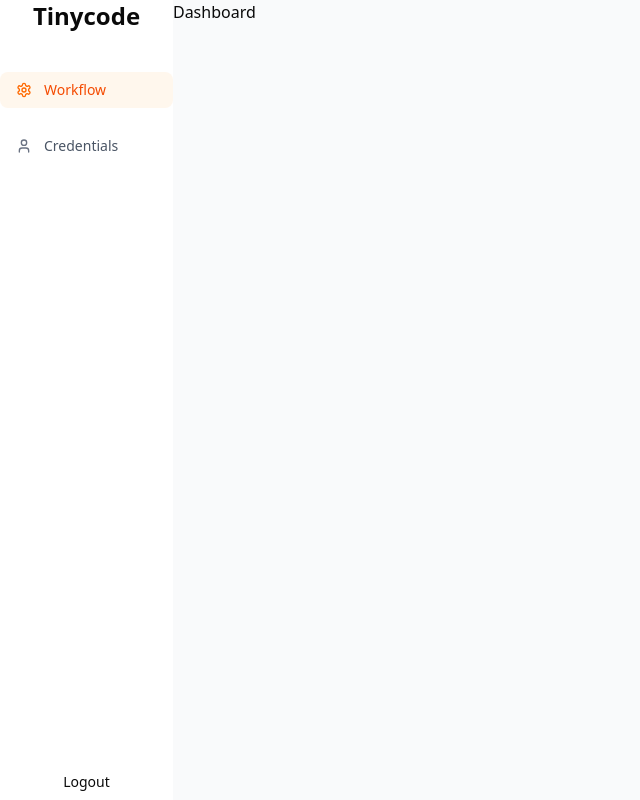
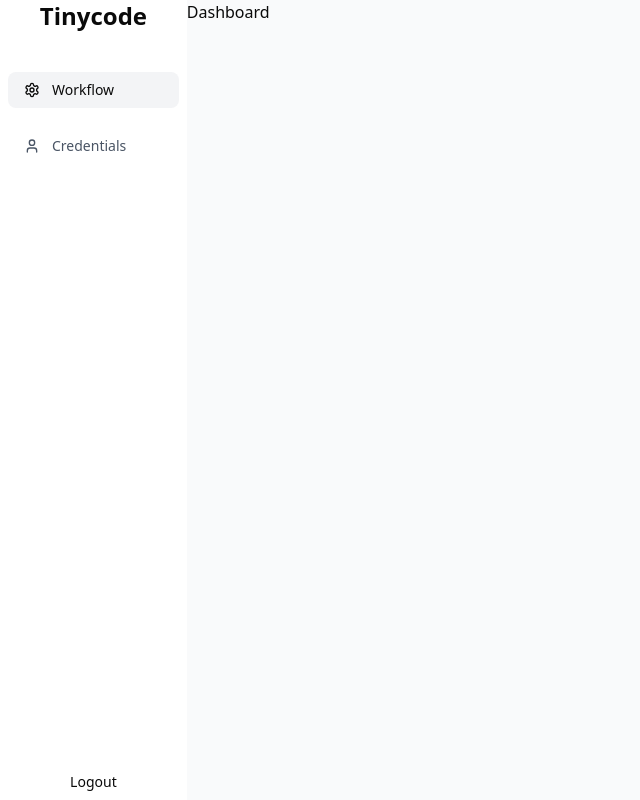
Before and after one commit to rajeshrc12/tinycode, a Next.js app: page /dashboard in a window 1280 px wide. Shown: the whole page, without its empty margins (0-640 px from the left). Built offline with nearby package versions, Linux system fonts and the light colour scheme.

Commit message:
sidebar css fix

```diff
--- a/components/active-link.tsx
+++ b/components/active-link.tsx
@@ -19,15 +19,13 @@ export default function ActiveLink({ href, icon, name }: ActiveLinkProps) {
       <Button
         className={`w-full justify-start px-4 py-3 rounded-md transition-all ${
           isActive
-            ? "bg-orange-50 text-orange-600 font-medium"
+            ? "bg-gray-100 font-medium"
             : "text-gray-600 hover:bg-gray-100"
         }`}
         variant="ghost"
       >
         <span className="flex items-center gap-3">
-          <span className={`${isActive ? "text-orange-500" : "text-gray-500"}`}>
-            {icon}
-          </span>
+          <span>{icon}</span>
           {name}
         </span>
       </Button>
--- a/components/sidebar.tsx
+++ b/components/sidebar.tsx
@@ -17,7 +17,7 @@ const Sidebar = () => {
     },
   ];
   return (
-    <div className="w-[200px] flex flex-col justify-between">
+    <div className="w-[200px] flex flex-col justify-between mx-2">
       <div className="flex flex-col gap-10">
         <h1 className="font-bold text-2xl w-full text-center">Tinycode</h1>
         <div className="flex flex-col gap-5">
```
